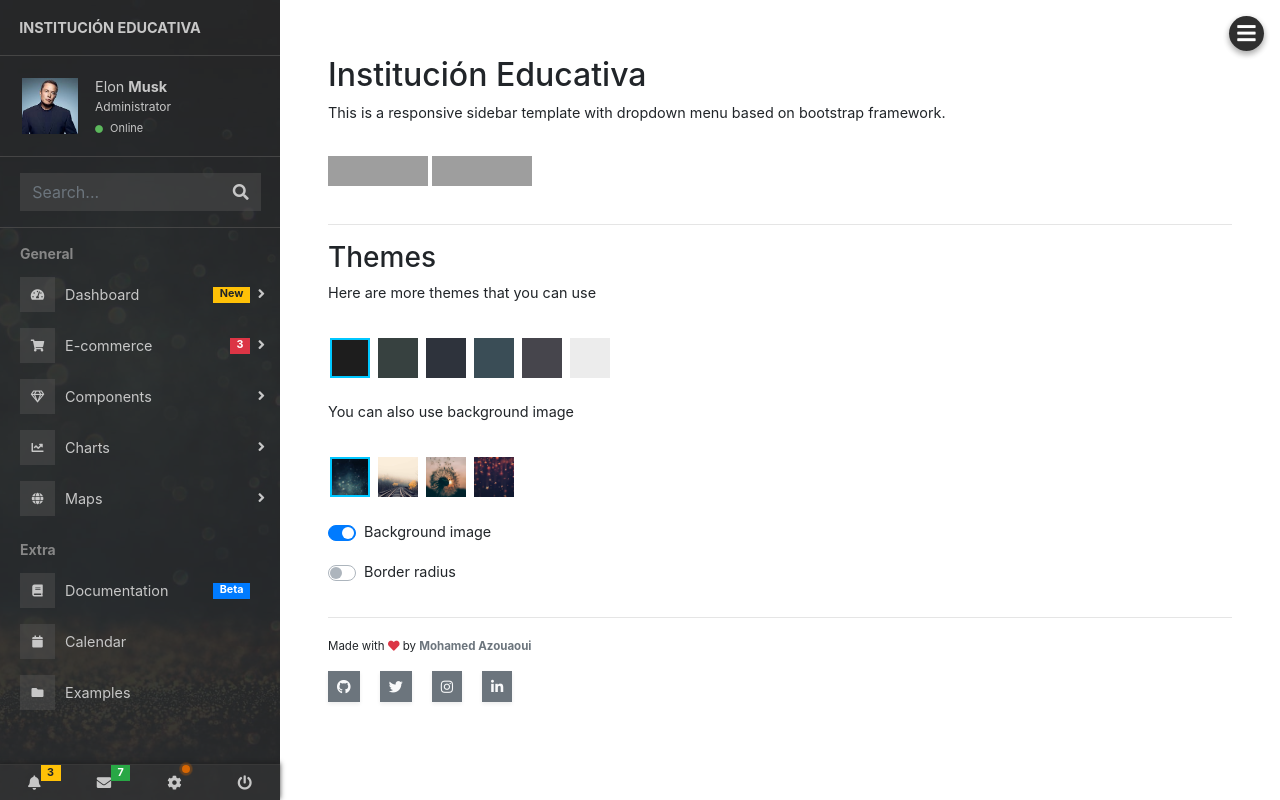
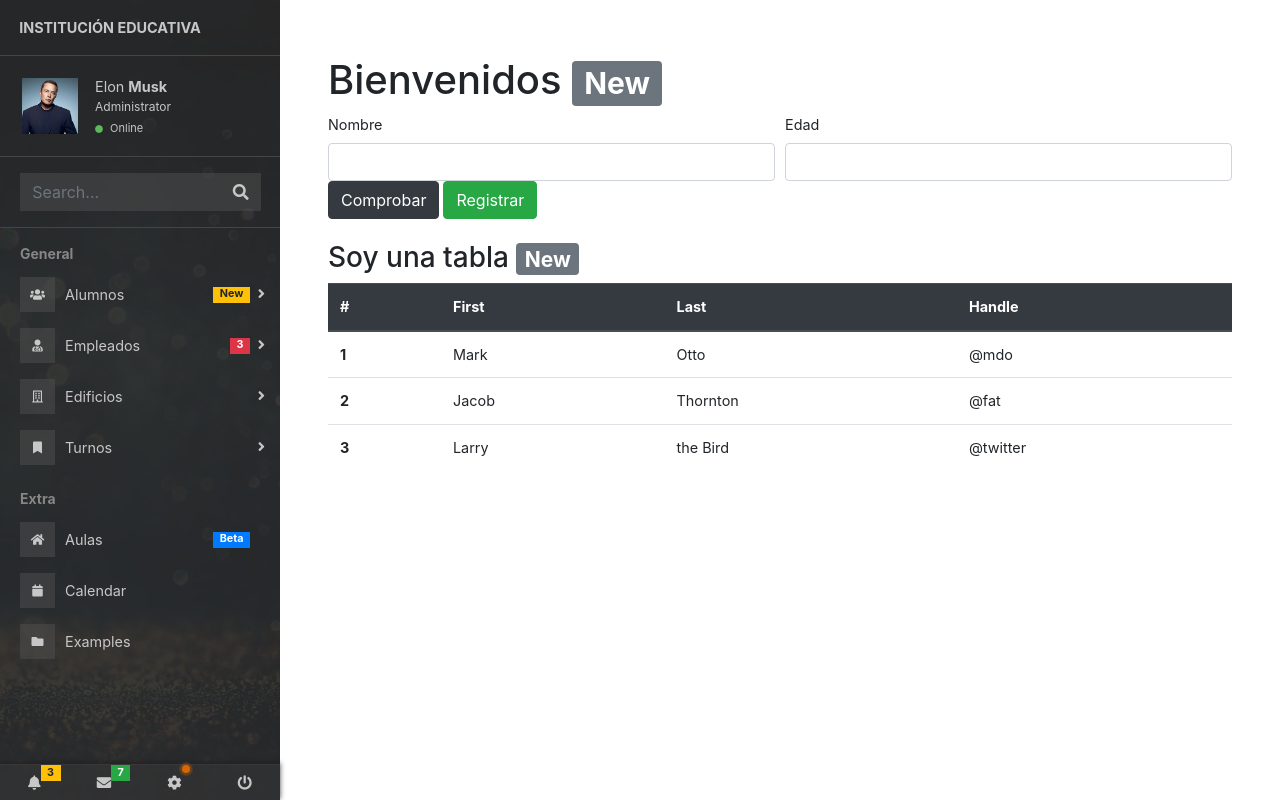
Before and after one commit to Intrusionz3r0/Equipo4-8A, a Flask app: page /template in a window 1280 px wide. Run offline with Flask 2, Linux system fonts and the light colour scheme; some libraries are stand-ins or nearby versions; grey boxes are pictures that could not be loaded.

Commit message:
Plantilla Terminada

```diff
--- a/app.py
+++ b/app.py
@@ -2,7 +2,7 @@ from flask import Flask,render_template
 app = Flask(__name__)
 
 @app.route('/')
-def hello():
+def login():
     return render_template('Login.html')
 
 @app.route('/template')
--- a/templates/template.html
+++ b/templates/template.html
@@ -10,8 +10,7 @@
     <title>Institución Educativa</title>
 
     <!-- using online links -->
-    <link rel="stylesheet" href="https://stackpath.bootstrapcdn.com/bootstrap/4.2.1/css/bootstrap.min.css"
-        integrity="sha384-GJzZqFGwb1QTTN6wy59ffF1BuGJpLSa9DkKMp0DgiMDm4iYMj70gZWKYbI706tWS" crossorigin="anonymous">
+    <link rel="stylesheet" href="https://cdn.jsdelivr.net/npm/bootstrap@4.6.0/dist/css/bootstrap.min.css" integrity="sha384-B0vP5xmATw1+K9KRQjQERJvTumQW0nPEzvF6L/Z6nronJ3oUOFUFpCjEUQouq2+l" crossorigin="anonymous">
     <link rel="stylesheet" href="https://use.fontawesome.com/releases/v5.8.2/css/all.css"
         integrity="sha384-oS3vJWv+0UjzBfQzYUhtDYW+Pj2yciDJxpsK1OYPAYjqT085Qq/1cq5FLXAZQ7Ay" crossorigin="anonymous">
     <link rel="stylesheet" href="//malihu.github.io/custom-scrollbar/jquery.mCustomScrollbar.min.css">
@@ -71,107 +70,70 @@
                         </li>
                         <li class="sidebar-dropdown">
                             <a href="#">
-                                <i class="fa fa-tachometer-alt"></i>
-                                <span class="menu-text">Dashboard</span>
+                                <i class="fa fa-users"></i>
+                                <span class="menu-text">Alumnos</span>
                                 <span class="badge badge-pill badge-warning">New</span>
                             </a>
                             <div class="sidebar-submenu">
                                 <ul>
                                     <li>
-                                        <a href="#">Dashboard 1
+                                        <a href="/inscribirAlumno">Inscribir Alumno
                                             <span class="badge badge-pill badge-success">Pro</span>
                                         </a>
                                     </li>
                                     <li>
-                                        <a href="#">Dashboard 2</a>
-                                    </li>
-                                    <li>
-                                        <a href="#">Dashboard 3</a>
+                                        <a href="/opcionesAlumnos">Opciones Alumno</a>
                                     </li>
                                 </ul>
                             </div>
                         </li>
                         <li class="sidebar-dropdown">
                             <a href="#">
-                                <i class="fa fa-shopping-cart"></i>
-                                <span class="menu-text">E-commerce</span>
+                                <i class="fa fa-user-md"></i>
+                                <span class="menu-text">Empleados</span>
                                 <span class="badge badge-pill badge-danger">3</span>
                             </a>
                             <div class="sidebar-submenu">
                                 <ul>
                                     <li>
-                                        <a href="#">Products
+                                        <a href="/registrarEmpleado">Registrar Empleado
 
                                         </a>
                                     </li>
                                     <li>
-                                        <a href="#">Orders</a>
-                                    </li>
-                                    <li>
-                                        <a href="#">Credit cart</a>
+                                        <a href="/opcionesEmpleados">Opciones Empleado</a>
                                     </li>
                                 </ul>
                             </div>
                         </li>
                         <li class="sidebar-dropdown">
                             <a href="#">
-                                <i class="far fa-gem"></i>
-                                <span class="menu-text">Components</span>
+                                <i class="far fa-building"></i>
+                                <span class="menu-text">Edificios</span>
                             </a>
                             <div class="sidebar-submenu">
                                 <ul>
                                     <li>
-                                        <a href="#">General</a>
+                                        <a href="/crearEdificio">Crear Edificio</a>
                                     </li>
                                     <li>
-                                        <a href="#">Panels</a>
-                                    </li>
-                                    <li>
-                                        <a href="#">Tables</a>
-                                    </li>
-                                    <li>
-                                        <a href="#">Icons</a>
-                                    </li>
-                                    <li>
-                                        <a href="#">Forms</a>
+                                        <a href="/opcionesEdificios">Opciones Edificios</a>
                                     </li>
                                 </ul>
                             </div>
                         </li>
                         <li class="sidebar-dropdown">
                             <a href="#">
-                                <i class="fa fa-chart-line"></i>
-                                <span class="menu-text">Charts</span>
+                                <i class="fa fa-bookmark"></i>
+                                <span class="menu-text">Turnos</span>
                             </a>
                             <div class="sidebar-submenu">
                                 <ul>
                                     <li>
-                                        <a href="#">Pie chart</a>
+                                        <a href="/crearTurno">Crear Turno</a>
                                     </li>
                                     <li>
-                                        <a href="#">Line chart</a>
-                                    </li>
-                                    <li>
-                                        <a href="#">Bar chart</a>
-                                    </li>
-                                    <li>
-                                        <a href="#">Histogram</a>
-                                    </li>
-                                </ul>
-                            </div>
-                        </li>
-                        <li class="sidebar-dropdown">
-                            <a href="#">
-                                <i class="fa fa-globe"></i>
-                                <span class="menu-text">Maps</span>
-                            </a>
-                            <div class="sidebar-submenu">
-                                <ul>
-                                    <li>
-                                        <a href="#">Google maps</a>
-                                    </li>
-                                    <li>
-                                        <a href="#">Open street map</a>
+                                        <a href="/OpcionesTurnos">Opciones Turnos</a>
                                     </li>
                                 </ul>
                             </div>
@@ -180,9 +142,9 @@
                             <span>Extra</span>
                         </li>
                         <li>
-                            <a href="#">
-                                <i class="fa fa-book"></i>
-                                <span class="menu-text">Documentation</span>
+                            <a href="/aulas">
+                                <i class="fa fa-home"></i>
+                                <span class="menu-text">Aulas</span>
                                 <span class="badge badge-pill badge-primary">Beta</span>
                             </a>
                         </li>
@@ -350,97 +312,96 @@
             <div id="overlay" class="overlay"></div>
             <div class="container-fluid p-5">
 
-                <div class="contenedor">
-                    <button class="botonF1" id="toggle-sidebar">
-                      <span><i class="fa fa-bars"></i>
-                    </button>
-                </div>
 
-                <div class="row">
-                    <div class="form-group col-md-12">
-                        <h2>Institución Educativa</h2>
-                        <p>This is a responsive sidebar template with dropdown menu based on bootstrap framework.</p>
+                <!--Pon tu código aqui abajo-->
+
+
+                <h1>Bienvenidos <span class="badge badge-secondary">New</span></h1>
+
+                <form action="" method="POST">
+
+                    <div class="form-row">
+
+                        <div class="col">
+                          <label>Nombre</label>
+                        <input type="text" class="form-control" id="nombre" name="nombre">
+                      </div>
+
+                      <div class="col">
+                        <label>Edad</label>
+                        <input type="text" class="form-control" id="edad" name="edad">
+                      </div>
 
                     </div>
-                    <div class="form-group col-md-12">
-                        <iframe
-                            src="https://ghbtns.com/github-btn.html?user=azouaoui-med&repo=pro-sidebar-template&type=star&count=true&size=small"
-                            frameborder="0" scrolling="0" width="100px" height="30px"></iframe>
-                        <iframe
-                            src="https://ghbtns.com/github-btn.html?user=azouaoui-med&repo=pro-sidebar-template&type=fork&count=true&size=small"
-                            frameborder="0" scrolling="0" width="100px" height="30px"></iframe>
-                    </div>
+
+                    <button type="button" class="btn btn-dark" id="btn-comprobar">Comprobar</button>
+                    <button type="submit" class="btn btn-success" id="btn-registrar">Registrar</button>
+                  </form>
 
 
-                </div>
-                <hr>
-                <div class="row">
-                    <div class="form-group col-md-12">
-                        <h3>Themes</h3>
-                        <p>Here are more themes that you can use</p>
-                    </div>
-                </div>
-
-                <div class="row">
-                    <div class="form-group col-md-12">
-                        <a href="#" data-theme="default-theme" class="theme default-theme selected"></a>
-                        <a href="#" data-theme="chiller-theme" class="theme chiller-theme"></a>
-                        <a href="#" data-theme="legacy-theme" class="theme legacy-theme"></a>
-                        <a href="#" data-theme="ice-theme" class="theme ice-theme"></a>
-                        <a href="#" data-theme="cool-theme" class="theme cool-theme"></a>
-                        <a href="#" data-theme="light-theme" class="theme light-theme"></a>
-                    </div>
-                    <div class="form-group col-md-12">
-                        <p>You can also use background image </p>
-                    </div>
-                    <div class="form-group col-md-12">
-                        <a href="#" data-bg="bg1" class="theme theme-bg selected"></a>
-                        <a href="#" data-bg="bg2" class="theme theme-bg"></a>
-                        <a href="#" data-bg="bg3" class="theme theme-bg"></a>
-                        <a href="#" data-bg="bg4" class="theme theme-bg"></a>
-                    </div>
-                    <div class="form-group col-md-12">
-                        <div class="custom-control custom-switch">
-                            <input type="checkbox" class="custom-control-input" id="toggle-bg" checked>
-                            <label class="custom-control-label" for="toggle-bg">Background image</label>
-                        </div>
-                    </div>
-                    <div class="form-group col-md-12">
-                        <div class="custom-control custom-switch">
-                            <input type="checkbox" class="custom-control-input" id="toggle-border-radius">
-                            <label class="custom-control-label" for="toggle-border-radius">Border radius</label>
-                        </div>
-                    </div>
-
-                </div>
 
 
-                <hr>
-                <div class="row ">
-                    <div class="form-group col-md-12">
-                        <small>Made with <i class="fa fa-heart text-danger" aria-hidden="true"></i> by <span
-                                class="text-secondary font-weight-bold">Mohamed
-                                Azouaoui</span></small>
-                    </div>
-                    <div class="form-group col-md-12">
-                        <a href="https://github.com/azouaoui-med" target="_blank"
-                            class="btn btn-sm bg-secondary shadow-sm rounded-0 text-light mr-3 mb-3">
-                            <i class="fab fa-github" aria-hidden="true"></i>
-                        </a>
-                        <a href="https://twitter.com/azouaoui_med" target="_blank"
-                            class="btn btn-sm bg-secondary shadow-sm rounded-0 text-light mr-3 mb-3">
-                            <i class="fab fa-twitter" aria-hidden="true"></i>
-                        </a>
-                        <a href="https://www.instagram.com/azouaoui_med/" target="_blank"
-                            class="btn btn-sm bg-secondary shadow-sm rounded-0 text-light mr-3 mb-3">
-                            <i class="fab fa-instagram" aria-hidden="true"></i>
-                        </a>
-                        <a href="https://www.linkedin.com/in/mohamed-azouaoui/" target="_blank"
-                            class="btn btn-sm bg-secondary shadow-sm rounded-0 text-light mr-3 mb-3">
-                            <i class="fab fa-linkedin-in" aria-hidden="true"></i>
-                        </a>
-                    </div>
-                </div>
+
+
+                  <br><!--Soy una espacio-->
+
+
+
+
+
+
+
+                  <h3>Soy una tabla <span class="badge badge-secondary">New</span></h3>
+                  <table class="table">
+                    <thead class="thead-dark">
+                      <tr>
+                        <th scope="col">#</th>
+                        <th scope="col">First</th>
+                        <th scope="col">Last</th>
+                        <th scope="col">Handle</th>
+                      </tr>
+                    </thead>
+                    <tbody>
+                      <tr>
+                        <th scope="row">1</th>
+                        <td>Mark</td>
+                        <td>Otto</td>
+                        <td>@mdo</td>
+                      </tr>
+                      <tr>
+                        <th scope="row">2</th>
+                        <td>Jacob</td>
+                        <td>Thornton</td>
+                        <td>@fat</td>
+                      </tr>
+                      <tr>
+                        <th scope="row">3</th>
+                        <td>Larry</td>
+                        <td>the Bird</td>
+                        <td>@twitter</td>
+                      </tr>
+                    </tbody>
+                  </table>
+
+
+
+
+
+
+
+
+
+
+
+
+
+
+
+                <!--Hasta aquí-->
+
+
+
+            </div>
             </div>
         </main>
         <!-- page-content" -->
```
Also changed, not shown: static/basechida.sql (deleted, +0 -132 lines), static/script.sql (added, +102 -0 lines), static/scriptchido.sql (deleted, +0 -41 lines), README.md.
